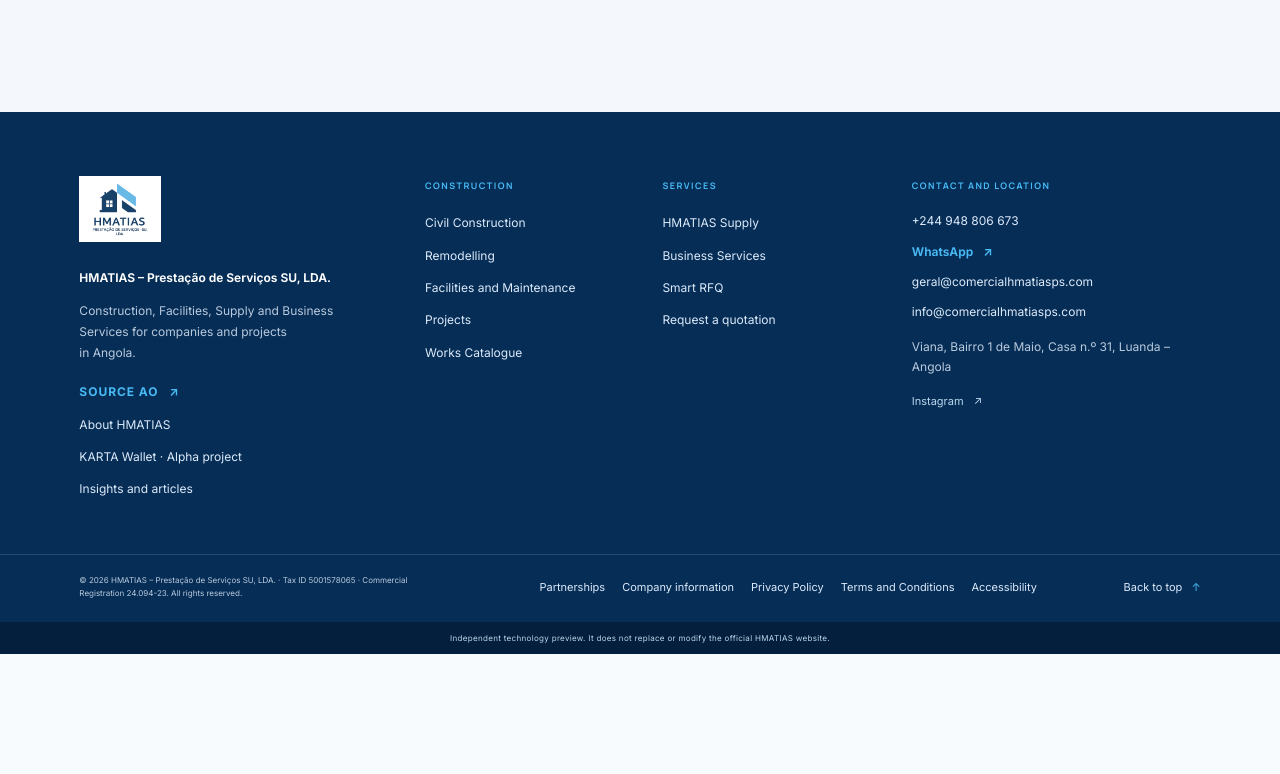
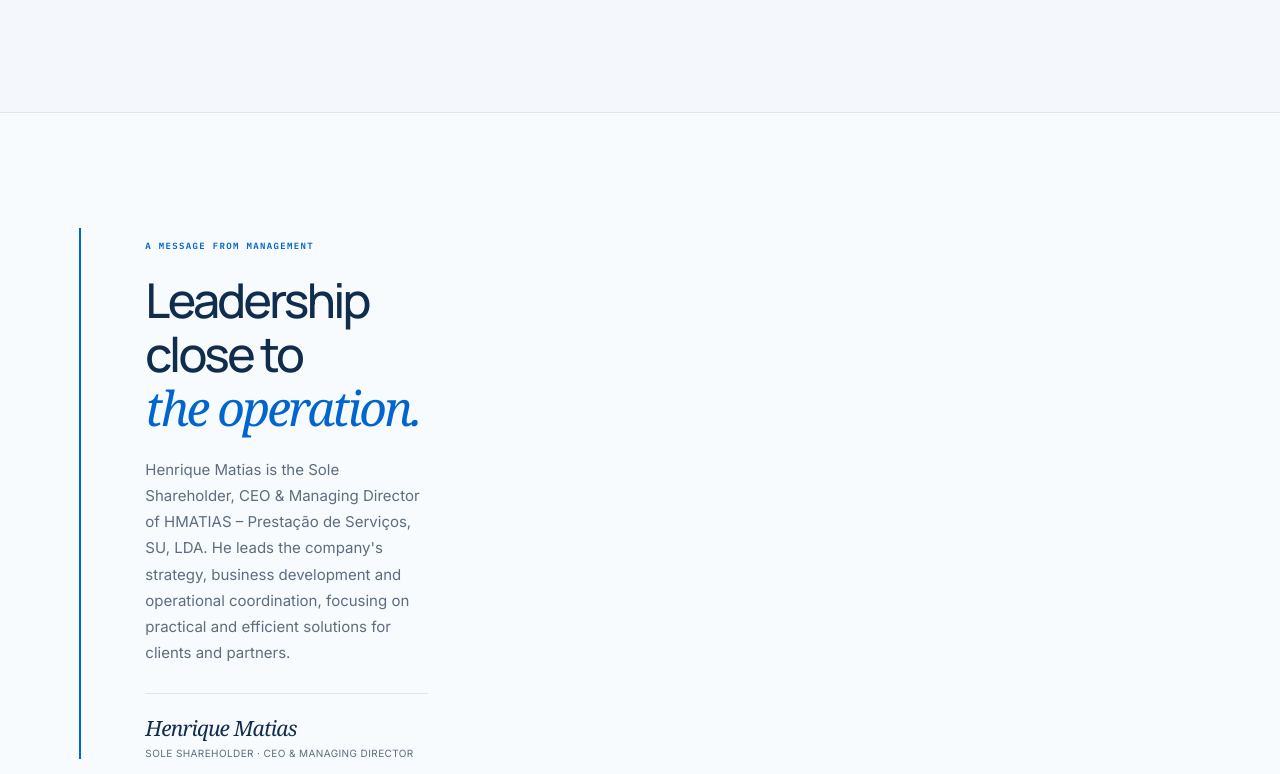
Before and after one commit to matias500mhf-star/hmatias-website, an Astro site in the folder platform/astro-preview/: page /en/about in a window 1280 px wide. Shown: the part 2026-2800 px from the top of the page. Before the commit the page ends 2680 px from the top, so only its background shows below. Built offline with nearby package versions, Linux system fonts and the light colour scheme; Astro itself is replaced by a stand-in of ours.

Commit message:
Add English CEO message to company profile

```diff
--- a/platform/astro-preview/src/pages/en/about/index.astro
+++ b/platform/astro-preview/src/pages/en/about/index.astro
@@ -29,6 +29,14 @@
       </div>
     </section>
 
+    <section class="ceo-message section-pad" aria-labelledby="ceo-message-heading">
+      <div class="ceo-message-inner">
+        <p class="section-kicker">A MESSAGE FROM MANAGEMENT</p>
+        <h2 id="ceo-message-heading">Leadership close to <em>the operation.</em></h2>
+        <p class="ceo-message-copy">Henrique Matias is the Sole Shareholder, CEO &amp; Managing Director of HMATIAS – Prestação de Serviços, SU, LDA. He leads the company's strategy, business development and operational coordination, focusing on practical and efficient solutions for clients and partners.</p>
+        <div class="ceo-signature"><strong>Henrique Matias</strong><span>Sole Shareholder · CEO &amp; Managing Director</span></div>
+      </div>
+    </section>
   </main>
   <SiteFooter />
   <div class="preview-disclaimer">Independent technology preview. It does not replace or modify the official HMATIAS website.</div>
```
